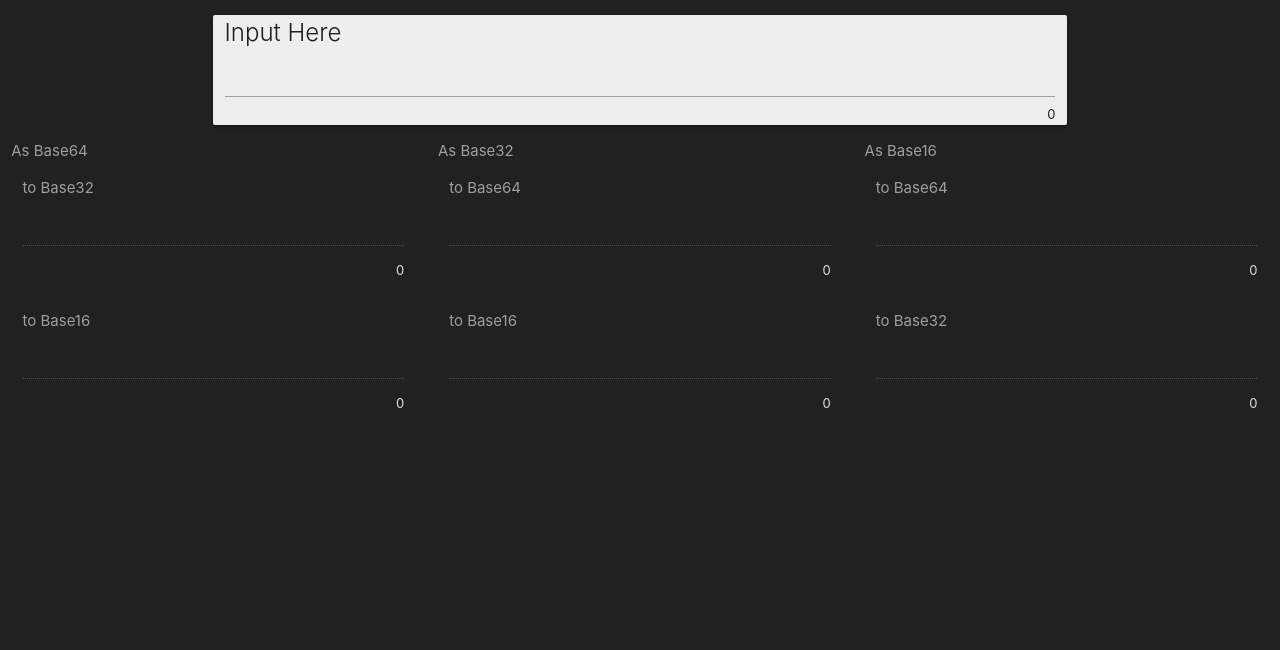
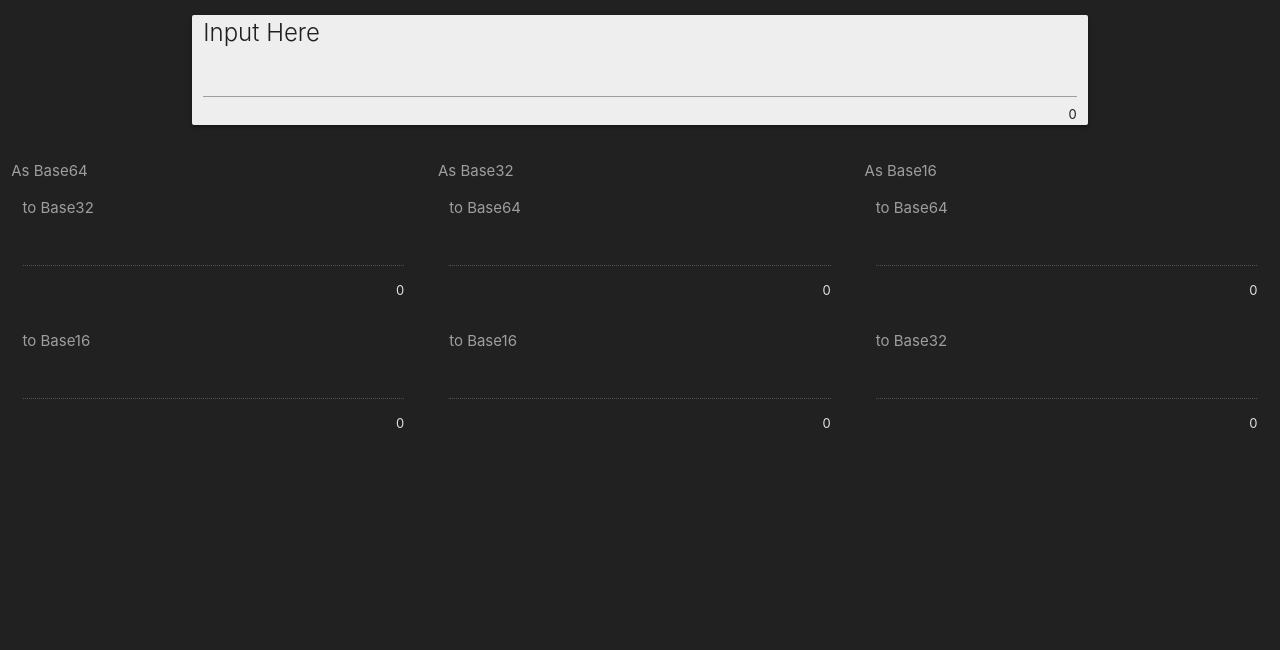
Before and after one commit to konohiroaki/base-n-converter, a plain HTML site: page index.html in a window 1280 px wide. Shown: the top 650 px of the page. Drawn offline with nearby package versions, Linux system fonts and the light colour scheme.

Commit message:
include input form in container

```diff
--- a/index.html
+++ b/index.html
@@ -16,12 +16,16 @@
 <body class="grey darken-4">
 <header></header>
 <main id="app">
+    <div class="container">
+        <div class="row">
+            <div class="input-field col s12 card grey lighten-3">
+                <span class="card-title">{{input.title}}</span>
+                <input type="text" :title="input.title" v-model="input.value" @input="update">
+                <span class="counter">{{input.count}}</span>
+            </div>
+        </div>
+    </div>
     <div class="row">
-        <div class="input-field col offset-s1 s10 offset-xl2 xl8 card grey lighten-3">
-            <span class="card-title">{{input.title}}</span>
-            <input type="text" :title="input.title" v-model="input.value" @input="update">
-            <span class="counter">{{input.count}}</span>
-        </div>
         <div v-for="(v, k) in output" class="col s4">
             <div class="grey-text">{{v.title}}</div>
             <div v-for="(vv, kk) in v.to" class="input-field inline col s12">
```
